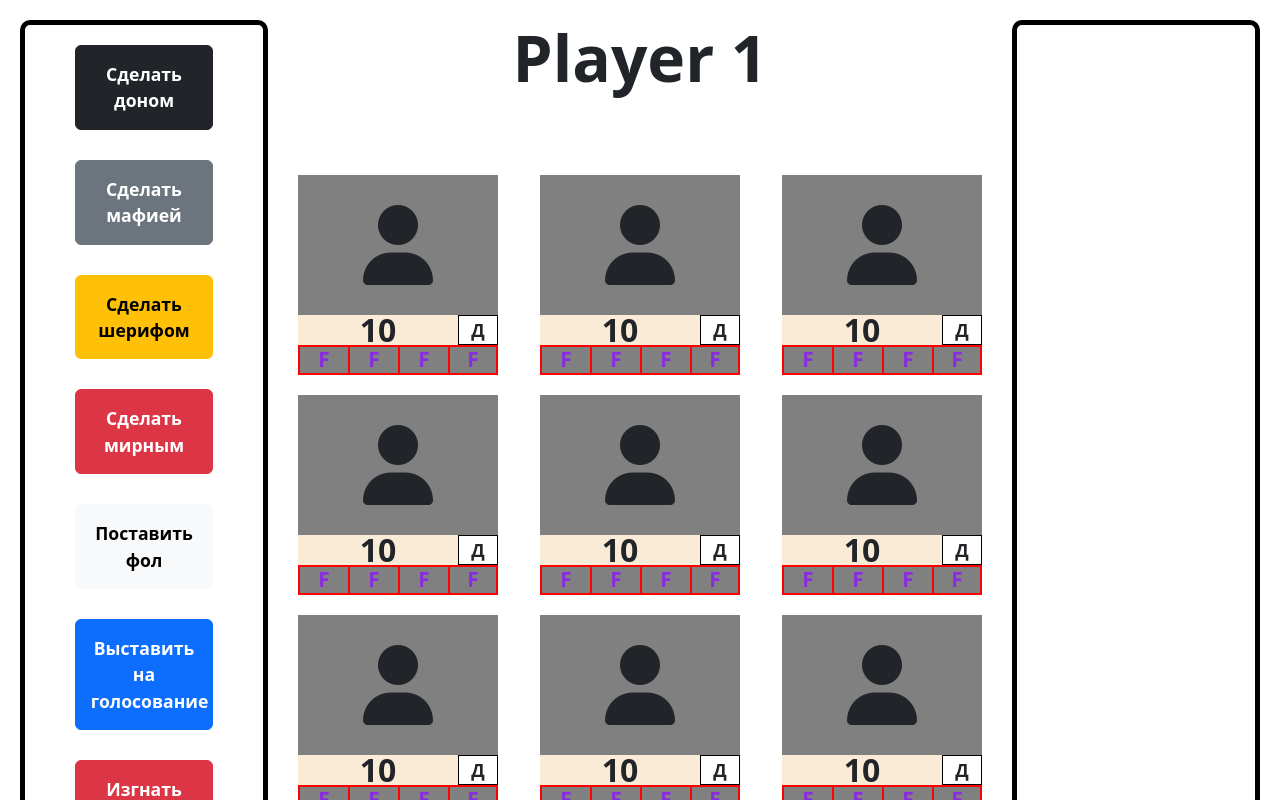
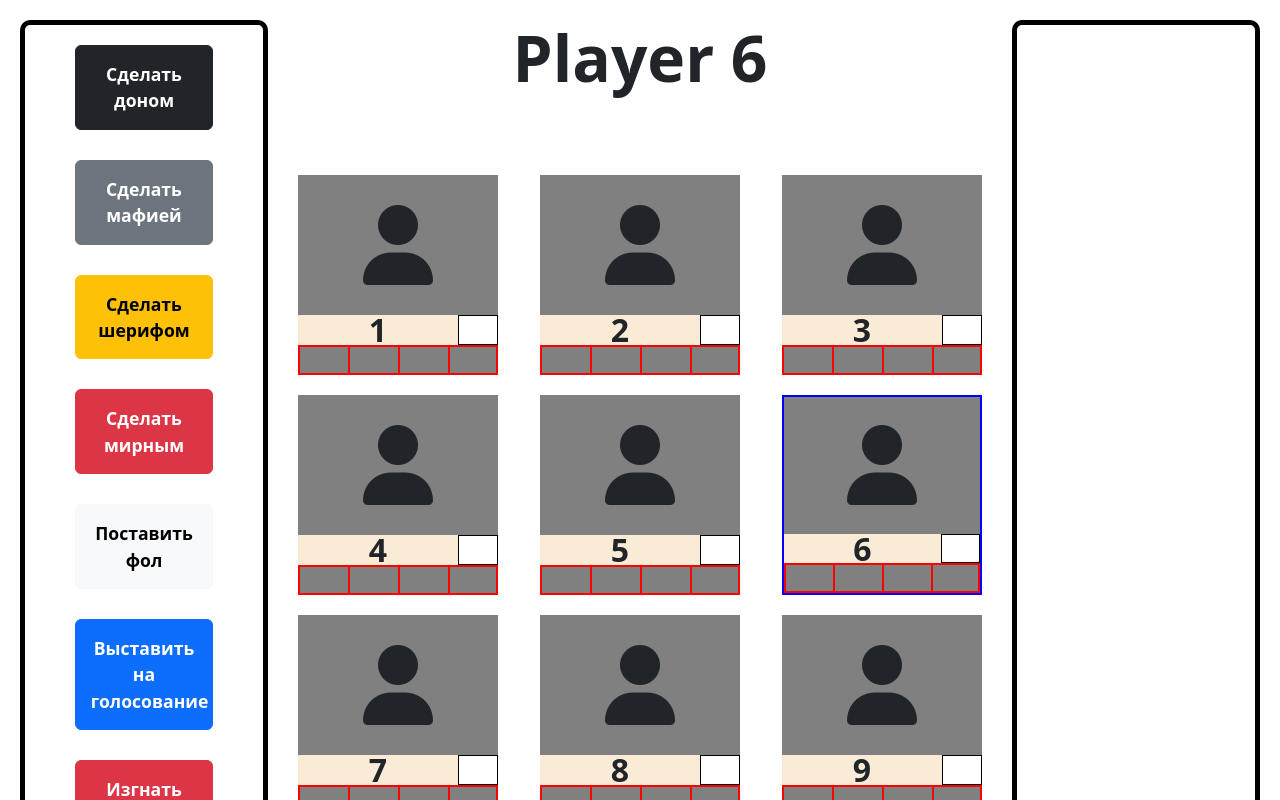
Before and after one commit to Dreyclin/mafia-nuzp, a React (Create React App) app: page /admin in a window 1280 px wide. Shown: the top 800 px of the page. Built offline with nearby package versions, Linux system fonts and the light colour scheme.

Commit message:
Add: role and fouls logic

```diff
--- a/public/styles.css
+++ b/public/styles.css
@@ -164,3 +164,7 @@ body {
 .admin-panel .timer-controls-time {
     width: 100%;
 }
+
+.chosen {
+    border: 2px solid blue;
+}
--- /dev/null
+++ b/src/app/store.js
@@ -0,0 +1,9 @@
+import { configureStore } from "@reduxjs/toolkit";
+import gameSlice from "../features/game/gameSlice";
+
+
+export const store = configureStore({
+    reducer: {
+        gameReducer: gameSlice
+    }
+})
--- a/src/components/AdminPanel/AdminPanel.jsx
+++ b/src/components/AdminPanel/AdminPanel.jsx
@@ -4,6 +4,7 @@ import MiddlePanel from "./MiddlePanel/MiddlePanel";
 import VotingPanel from "./VotingPanel";
 
 export default function AdminPanel(props) {
+    console.log("rerendered");
     return (
         <div className="admin-panel">
            <ControlPanel />
--- a/src/components/AdminPanel/ControlPanel.jsx
+++ b/src/components/AdminPanel/ControlPanel.jsx
@@ -1,13 +1,18 @@
 import React from "react";
+import { setFoul, setRole } from "../../features/game/gameSlice";
+import { useDispatch } from "react-redux";
 
 export default function ControlPanel() {
+
+    const dispatch = useDispatch();
+
     return(
         <div className="control-panel">
-        <button className="btn btn-dark">Сделать доном</button>
-        <button className="btn btn-secondary">Сделать мафией</button>
-        <button className="btn btn-warning">Сделать шерифом</button>
-        <button className="btn btn-danger">Сделать мирным</button>
-        <button className="btn btn-light">Поставить фол</button>
+        <button className="btn btn-dark" onClick={() => dispatch(setRole({role: "Д"}))}>Сделать доном</button>
+        <button className="btn btn-secondary" onClick={() => dispatch(setRole({role: "М"}))}>Сделать мафией</button>
+        <button className="btn btn-warning" onClick={() => dispatch(setRole({role: "Ш"}))}>Сделать шерифом</button>
+        <button className="btn btn-danger" onClick={() => dispatch(setRole({role: "К"}))}>Сделать мирным</button>
+        <button className="btn btn-light" onClick={() => dispatch(setFoul())}>Поставить фол</button>
         <button className="btn btn-primary">Выставить на голосование</button>
         <button className="btn btn-danger">Изгнать</button>
         <button className="btn btn-info">Следующий игрок</button>
--- a/src/components/AdminPanel/MiddlePanel/MiddlePanel.jsx
+++ b/src/components/AdminPanel/MiddlePanel/MiddlePanel.jsx
@@ -3,24 +3,21 @@ import Player from "../../Player";
 import Role from "../../Role";
 import Timer from "../../Timer";
 import TimerControls from "./TimerControls";
+import { useSelector } from "react-redux";
 
-export default function MiddlePanel() {
+export default function MiddlePanel(props) {
+    const players = useSelector((state) => state.gameReducer.players);
+    let chosenPlayer = players.findIndex(player => player.chosen === true);
+
     return(
         <div className="middle-panel">
         <div className="chosen-player-container">
-            <h1>Player 1</h1>
+            <h1>Player {chosenPlayer + 1}</h1>
         </div>
         <div className="players-container">
-            <Player number={10} role={<Role role={"Д"} />} />
-            <Player number={10} role={<Role role={"Д"} />} />
-            <Player number={10} role={<Role role={"Д"} />} />
-            <Player number={10} role={<Role role={"Д"} />} />
-            <Player number={10} role={<Role role={"Д"} />} />
-            <Player number={10} role={<Role role={"Д"} />} />
-            <Player number={10} role={<Role role={"Д"} />} />
-            <Player number={10} role={<Role role={"Д"} />} />
-            <Player number={10} role={<Role role={"Д"} />} />
-            <Player number={10} role={<Role role={"Д"} />} />
+            {players.map(player => {
+              return <Player key={player.number} number={player.number} role={<Role role={player.role}/>} fouls={player.fouls} chosen={player.chosen}/>
+            })}
         </div>
         <div className="timer-container">
             <Timer />
--- a/src/components/AdminPanel/VotingPanel.jsx
+++ b/src/components/AdminPanel/VotingPanel.jsx
@@ -1,6 +1,7 @@
 import React from "react";
 
 export default function VotingPanel() {
+    console.log("rerendered");
     return (
         <div className="voting-panel">
 
--- a/src/components/Player.jsx
+++ b/src/components/Player.jsx
@@ -2,7 +2,7 @@ import React from "react";
 
 export default function Player(props) {
     return (
-        <div className="player">
+        <div className={props.chosen ? "player chosen" : "player"}>
             <div className="player-icon-container">
                 <i class="fa-solid fa-user"></i>
             </div>
@@ -11,10 +11,9 @@ export default function Player(props) {
                 {props.role}
             </div>
             <div className="player-fouls-container">
-                <div className="foul">F</div>
-                <div className="foul">F</div>
-                <div className="foul">F</div>
-                <div className="foul">F</div>
+                {props.fouls.map(foul => {
+                  return <div className="foul">{foul}</div>
+                })}
             </div>
         </div>
     )
--- a/src/components/UserPanel.jsx
+++ b/src/components/UserPanel.jsx
@@ -1,24 +1,19 @@
 import React from "react";
 import Player from "./Player";
 import Timer from "./Timer";
+import { useSelector } from "react-redux";
 
 export default function UserPanel() {
-    let a = [];
-    function initPlayers() {
-        for (let i = 1; i < 11; i++) {
-            a.push(<Player number={i}/>)
-        }
-        return a;
-    }
+
+    const players = useSelector((state) => state.gameReducer.players);
 
     return (
         <div className="user-panel">
             <div className="container">
                 <h1>Mafia NUZP</h1>
                 <div className="players-container">
-                    {initPlayers()}
-                    {a.forEach(element => {
-                        return element;
+                    {players.map(player => {
+                        return <Player key={player.number} number={player.number} fouls={player.fouls} chosen={player.chosen}/>
                     })}
                 </div>
                 <Timer />
--- /dev/null
+++ b/src/features/game/gameSlice.js
@@ -0,0 +1,46 @@
+import { createSlice } from "@reduxjs/toolkit";
+
+let players = [
+    {number: 1, fouls: [null, null, null, null], role: null, chosen: false},
+    {number: 2, fouls: [null, null, null, null], role: null, chosen: false},
+    {number: 3, fouls: [null, null, null, null], role: null, chosen: false},
+    {number: 4, fouls: [null, null, null, null], role: null, chosen: false},
+    {number: 5, fouls: [null, null, null, null], role: null, chosen: false},
+    {number: 6, fouls: [null, null, null, null], role: null, chosen: true},
+    {number: 7, fouls: [null, null, null, null], role: null, chosen: false},
+    {number: 8, fouls: [null, null, null, null], role: null, chosen: false},
+    {number: 9, fouls: [null, null, null, null], role: null, chosen: false},
+    {number: 10, fouls: [null, null, null, null], role: null, chosen: false}]
+
+let admin = {
+
+}
+
+const initialState = {
+    players: players,
+    adminPanel: admin
+}
+
+const gameSlice = createSlice({
+    name: "game",
+    initialState,
+    reducers: {
+        setRole(state, action) {
+            let {role} = action.payload
+            let chosenIndex = state.players.findIndex(player => player.chosen === true);
+            state.players[chosenIndex].role = role;
+        },
+
+        setFoul(state, action) {
+            let chosenIndex = state.players.findIndex(player => player.chosen === true);
+
+            let foulIndex = state.players[chosenIndex].fouls.findIndex(foul => foul === null);
+
+            state.players[chosenIndex].fouls[foulIndex] = "F";
+        },
+    }
+})
+
+export const {setFoul, setRole} = gameSlice.actions
+
+export default gameSlice.reducer
--- a/src/index.js
+++ b/src/index.js
@@ -1,10 +1,14 @@
 import React from 'react';
 import ReactDOM from 'react-dom/client';
 import App from './App';
+import { Provider } from 'react-redux';
+import { store } from './app/store';
 
 const root = ReactDOM.createRoot(document.getElementById('root'));
 root.render(
   <React.StrictMode>
-    <App />
+    <Provider store={store}>
+      <App />
+    </Provider>
   </React.StrictMode>
 );
```
